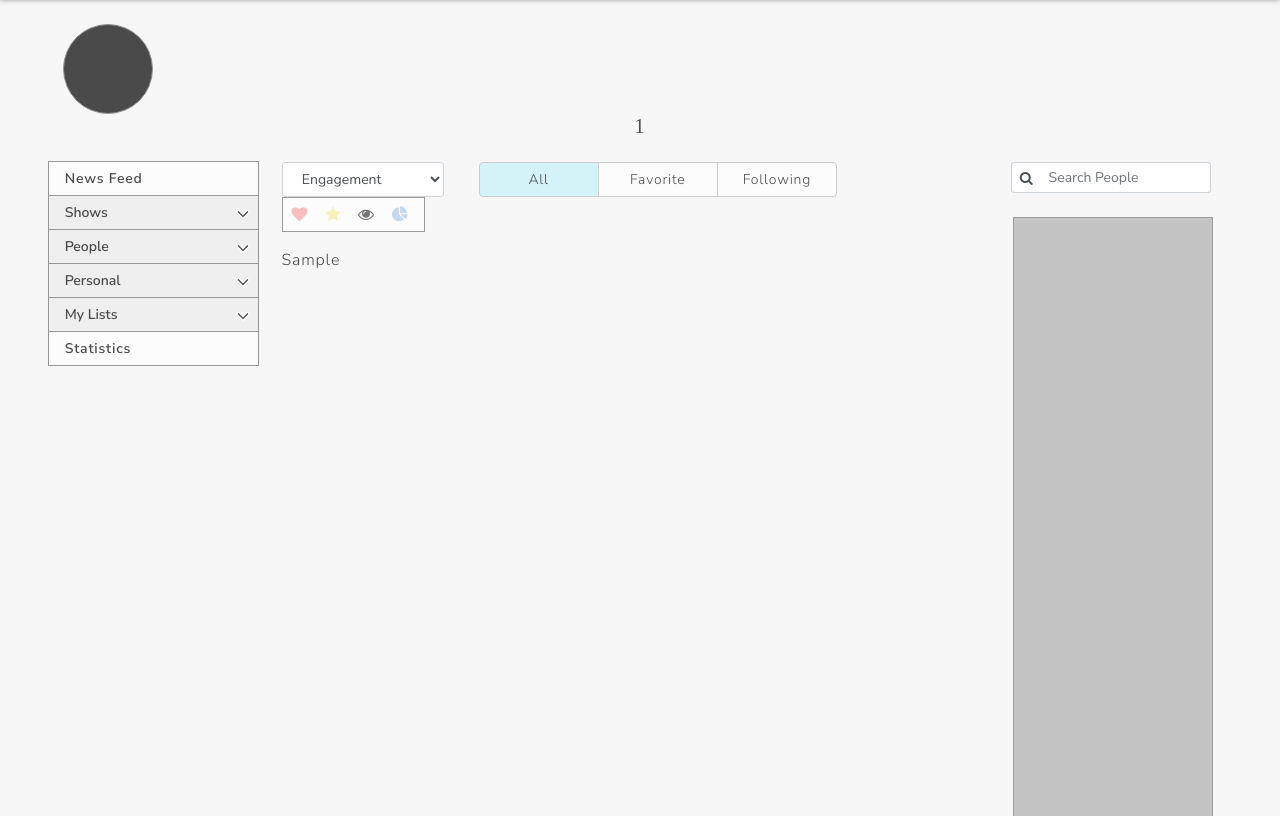
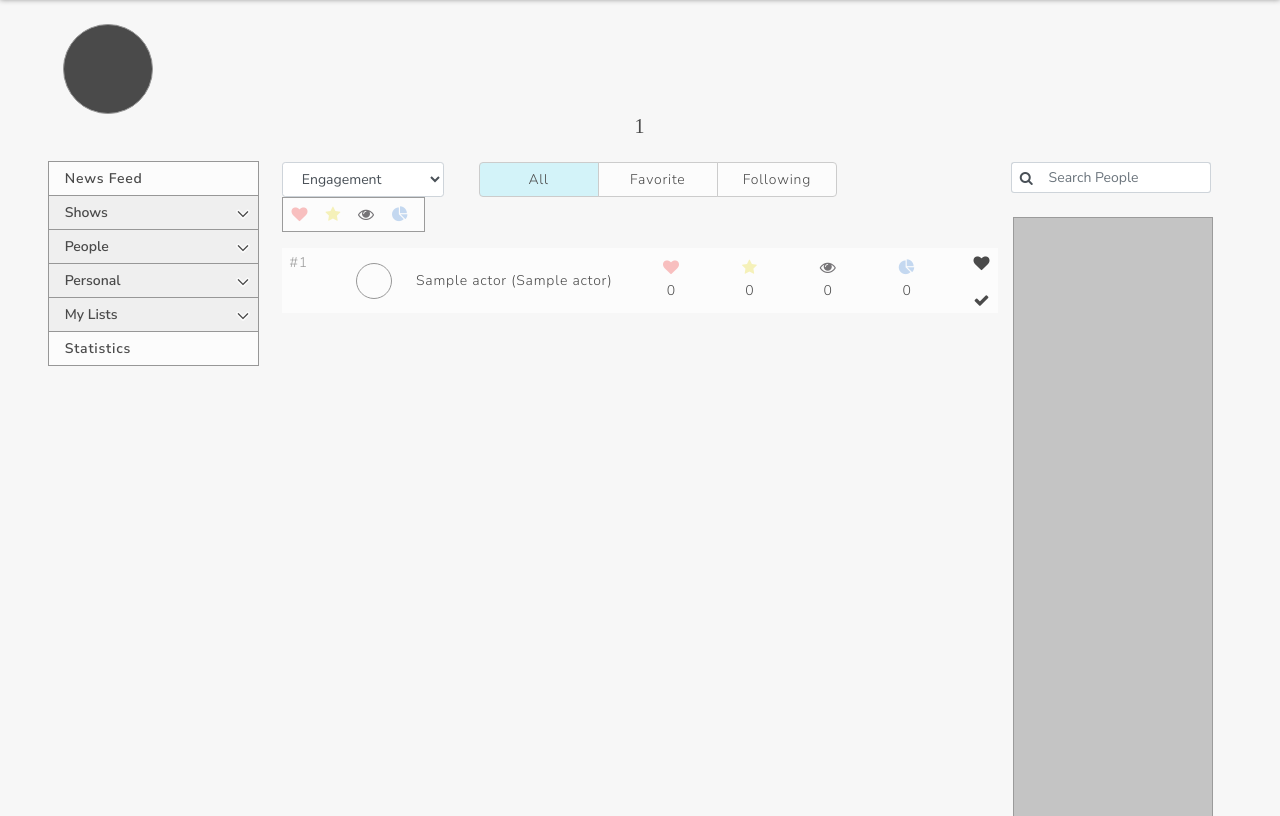
Before and after one commit to emilyzhang242/drama-db, a Django app: template templates/profile/people.html in a window 1280 px wide. Shown: the part 50-866 px from the top of the page. Run offline with Django 3.2, Linux system fonts and the light colour scheme; the template is opened without the code that fills it: most values are stand-ins (such as "Sample title", 1, 10 or a date in 2020); style sheets or scripts are compiled from the project's sources; some libraries are stand-ins or nearby versions; some web fonts are replaced.

Commit message:
row for profile looks good now, might wanna change later

```diff
--- a/scripts/sass/main/_colors.scss
+++ b/scripts/sass/main/_colors.scss
@@ -19,9 +19,10 @@ $black: #373A3C;
 
 $link-blue: #4990E2;
 
-$red: #E07474;
 
 /*--- font awesome colors ---- */
+$red: #E07474;
 $pale-red: #F8BFBF;
 $yellow: #F5F1B9;
 $cornflower-blue: #C4D8F0;
+$light-green: #CBF69F;
--- a/scripts/sass/main/_general.scss
+++ b/scripts/sass/main/_general.scss
@@ -225,3 +225,7 @@ a:hover {
 .cornflower-blue {
 	color: $cornflower-blue;
 }
+
+.light-green {
+	color: $light-green;
+}
--- a/scripts/sass/profile/_profile.scss
+++ b/scripts/sass/profile/_profile.scss
@@ -27,6 +27,18 @@
 	background-color: $light-blue !important;
 	color: $soft-black !important;
 	border: 1px solid $medium-border !important;
+}
+
+.profile-row {
+	height: 65px;
+}
+
+.profile-actor-picture {
+	height: 36px;
+	width: 36px;
+	border-radius: 50%;
+	border: 1px solid $dark-border;
+	margin-top: 15px;
 }
 
 /*-------- newsfeed -------- */
--- a/templates/profile/people.html
+++ b/templates/profile/people.html
@@ -31,9 +31,37 @@
 		<div class="p-2"><i class='fa fa-pie-chart cornflower-blue' title='percentage of shows watched'></i></div>
 	</div>
 </div>
+
 <!-- people content -->
-<div class='row mt-3'>
-{{actor_info}}
+<div class='row mt-3 background-white'>
+	{% for actor in actor_info %}
+
+	<div class='row profile-row w-100 d-flex ml-0 {% if actor.followed %}actor-followed{% endif %} {% if actor.favorited %}actor-favorited{% endif %}'>
+		<div class='col-1 pl-2 text-left'>
+			<p class='grey ml-0 mt-1'>#{{forloop.counter}}</p>
+		</div>
+		<div class='col-1'>
+			<div class='profile-actor-picture align-middle'></div>
+		</div>
+		<div class='col-4 text-left justify-content-center align-self-center'>
+			<p class='mb-0'>{{actor.actor.stage_name}} ({{actor.actor.native_name}})</p>
+		</div>
+		<div class='col-5 h-100'>
+			<div class='d-inline-flex flex-row w-100 justify-content-between h-100'>
+				<div class="p-2"><i class='fa fa-heart pale-red '></i><p>0</p></div>
+				<div class="p-2"><i class='fa fa-star yellow'></i><p>0</p></div>
+				<div class="p-2"><i class='fa fa-eye medium-dark-grey'></i><p>0</p></div>
+				<div class="p-2"><i class='fa fa-pie-chart cornflower-blue'></i><p>0</p></div>
+			</div>
+		</div>
+		<div class='col-1 pr-2'>
+			<div class='d-flex flex-column h-100 justify-content-between text-right pt-1 pb-0'>
+				<div class='p2'><i class='fa fa-heart {% if actor.favorited %} red {% endif %}'></i></div>
+				<div class='p2'><i class='fa fa-check {% if actor.followed %} light-green {% endif %}'></i></div>
+			</div>
+		</div>
+	</div>
+	{% endfor %}
 </div>
 
 {% endblock %}
@@ -48,5 +76,8 @@
 {% block scripts %}
 <script type="text/javascript" src="{% static 'js/profile-sidebar.min.js' %}"></script>
 <script>
+$(document).ready(function() {
+
+});
 </script>
 {% endblock %}
```
Also changed, not shown: profile/views.py (+11 -5 lines).
